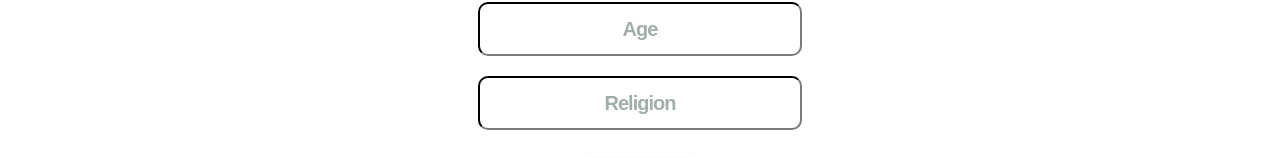
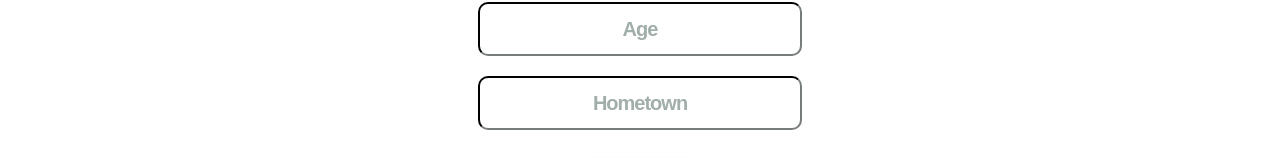
Before and after one commit to OpenUOM/capstone-project-assignment-mnmnaishaban, an Angular app in the folder frontend/: page /addStudent in a window 1280 px wide. Shown: the part 476-634 px from the top of the page. Built offline with nearby package versions, Linux system fonts and the light colour scheme.

Commit message:
Update add-new-student.component.html

```diff
--- a/frontend/src/app/components/add-new-student/add-new-student.component.html
+++ b/frontend/src/app/components/add-new-student/add-new-student.component.html
@@ -4,7 +4,7 @@
         <input id="student-id" ngModel name="id" type="text" placeholder="ID">
         <input id="student-name" ngModel name="name" type="text" placeholder="Name">
         <input id="student-age" ngModel name="age" type="text" placeholder="Age">
-        <input id="student-religion" ngModel name="religion" type="text" placeholder="Religion">
+        <input id="student-Hometown" ngModel name="hometown" type="text" placeholder="Hometown">
         <button id="student-add" class="form-button">Create</button>
     </form>
 </div>
```
